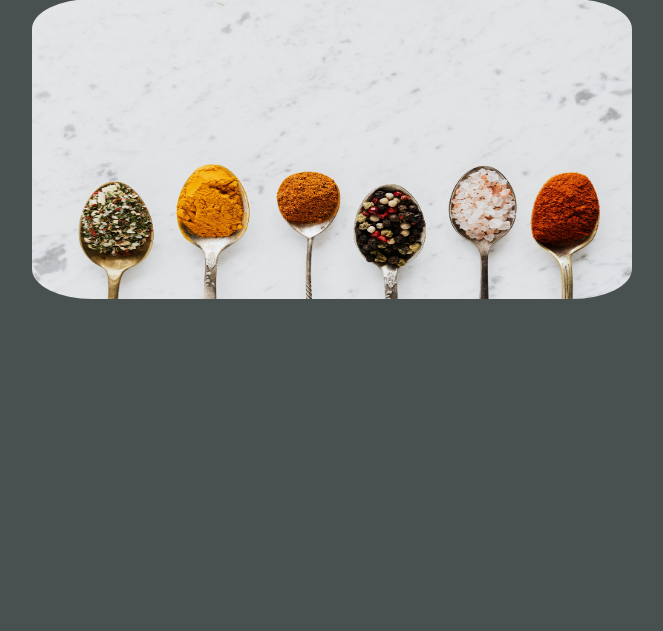
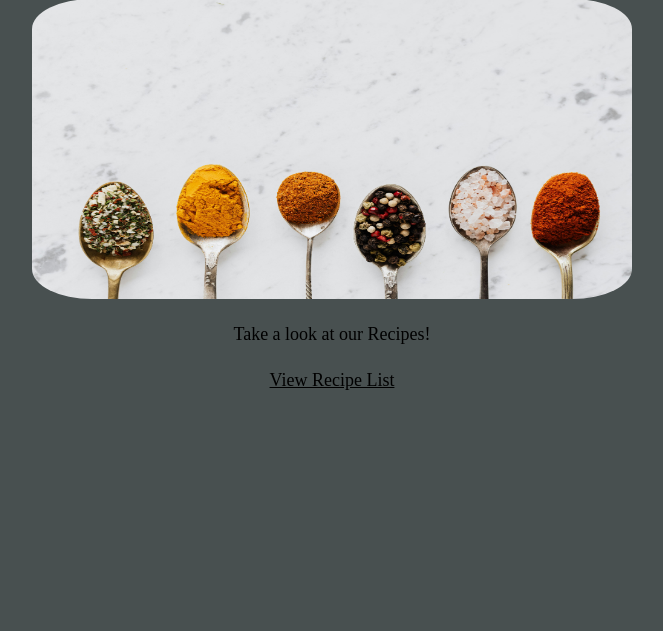
Before and after one commit to mikeb-molina/recipe-app, a Django app: page / in a window 1280 px wide. Shown: the part 99-730 px from the top of the page, without its empty margins (308-971 px from the left). Run offline with Django 4.2, Linux system fonts and the light colour scheme.

Commit message:
added return to home link

```diff
--- a/A2_Recipe_App/src/recipes/static/recipes/css/style.css
+++ b/A2_Recipe_App/src/recipes/static/recipes/css/style.css
@@ -36,7 +36,7 @@ table{
 td{
     border-radius: 10%;
     border-color: black;
-    border-width: 5px;
+    border-width: 1px;
     justify-content: center;
 }
 tr{
@@ -47,6 +47,7 @@ tr{
 a{
     font-size: large;
     font-weight: 200;
+    color: black;
 }
 img{
     border-radius: 10%;
@@ -55,10 +56,27 @@ img{
 .recipe-details{
     display: flex;
     justify-content: center;
+    font-size: large;
 }
 .recipe-img{
     display: block;
     margin-left: auto;
     margin-right: auto;
     border-radius: 10%;
+    width: 300px;
+    height: auto;
 }
+.recipe-list-link{
+    display: flex;
+    justify-content: center;
+    margin-top: 25px;
+    font-size: large;
+    color: black;
+}
+p{
+    display: flex;
+    justify-content: center;
+    margin-top: 25px;
+    font-size: large;
+    color: black;
+}
--- a/A2_Recipe_App/src/recipes/templates/recipes/recipes_details.html
+++ b/A2_Recipe_App/src/recipes/templates/recipes/recipes_details.html
@@ -14,6 +14,8 @@
         <div class="recipe-details"><b>Cooking Time: </b> {{object.cooking_time}} </div><br>
         <div class="recipe-details"><b>Difficulty: </b> {{object.difficulty}} </div><br>
         <div class="recipe-details"><b>Ingredients: </b> {{object.ingredients}} </div><br>
-      <img class="recipe-img" src="{{object.pic.url}}" width="150" height="auto"/>
-    </body>
+        <img class="recipe-img" src="{{object.pic.url}}" width="150" height="auto"/>
+        <a class="recipe-list-link" href="{% url 'recipes:recipes_list' %}">Back to Recipe List</a>
+        <a class="recipe-list-link" href="{% url 'recipes:recipes_home' %}">Back to Home</a>
+      </body>
     </html>
--- a/A2_Recipe_App/src/recipes/templates/recipes/recipes_home.html
+++ b/A2_Recipe_App/src/recipes/templates/recipes/recipes_home.html
@@ -16,5 +16,7 @@
         </h1>
         <br>
         <img src="{% static 'recipes/images/recipe-one.jpg' %}" alt="recipe-image" width="600px" height="300" class="header-image" >
+        <p>Take a look at our Recipes!</p>
+        <a class="recipe-list-link" href="{% url 'recipes:recipes_list' %}">View Recipe List</a>
     </body>
 </html>
--- a/A2_Recipe_App/src/recipes/templates/recipes/recipes_list.html
+++ b/A2_Recipe_App/src/recipes/templates/recipes/recipes_list.html
@@ -11,6 +11,7 @@
     <body>
         <div class="container">
             <h1>Recipe List </h1>
+            <a class="recipe-list-link" href="{% url 'recipes:recipes_home' %}">Back to Home</a>
             <table border="1" cellpadding="5" cellspacing="5">
                 <tr></tr>
                 <td>Recipe's Name</td> <td>Recipe's Image</td>
--- a/A2_Recipe_App/src/recipes/urls.py
+++ b/A2_Recipe_App/src/recipes/urls.py
@@ -5,7 +5,7 @@ from .views import welcome, RecipeListView, RecipeDetailView
 app_name = 'recipes'
 
 urlpatterns = [
-    path('', welcome),
+    path('', welcome, name='recipes_home'),
     path('list/', RecipeListView.as_view(), name='recipes_list'),
     path('list/<pk>', RecipeDetailView.as_view(), name='detail')
 ]
```
